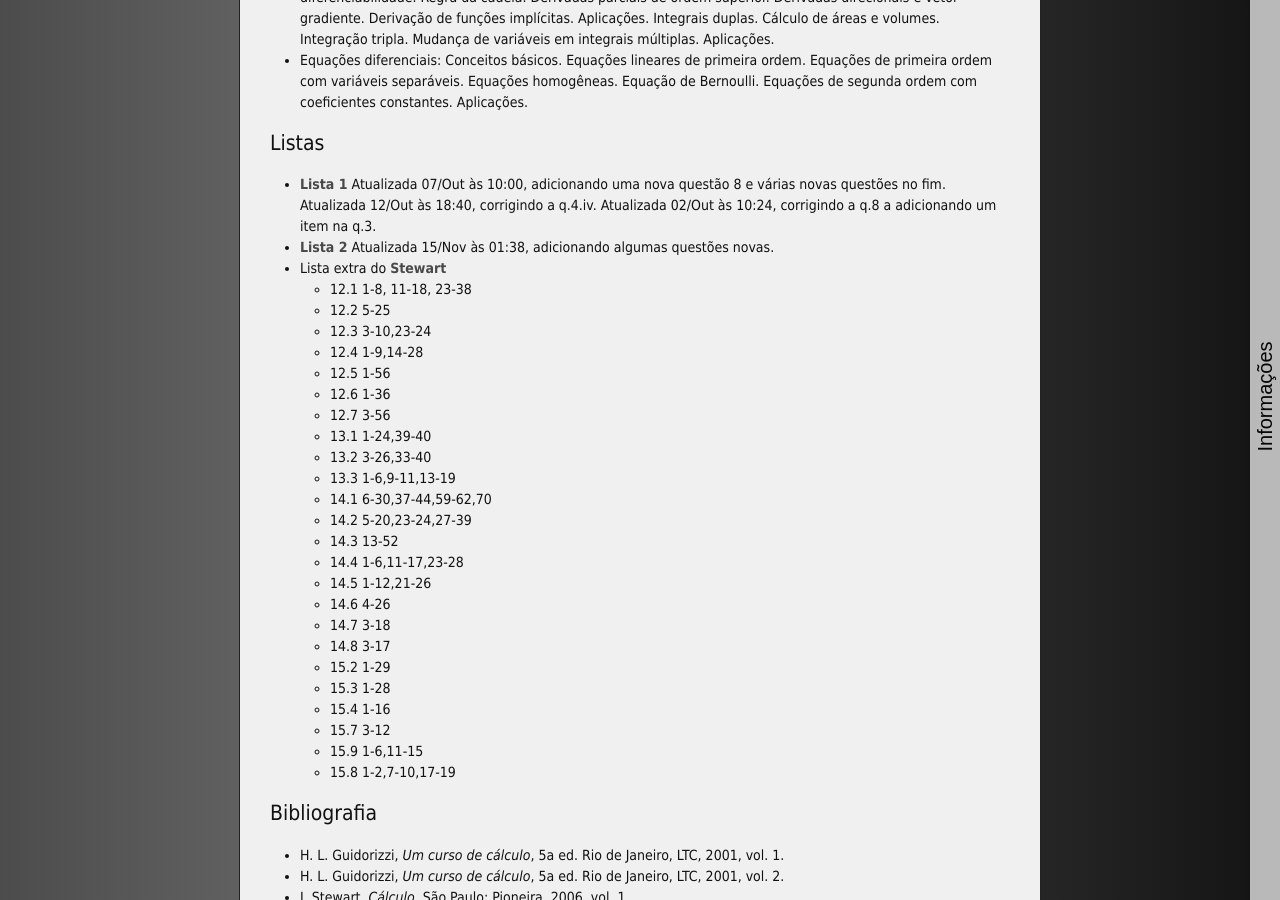
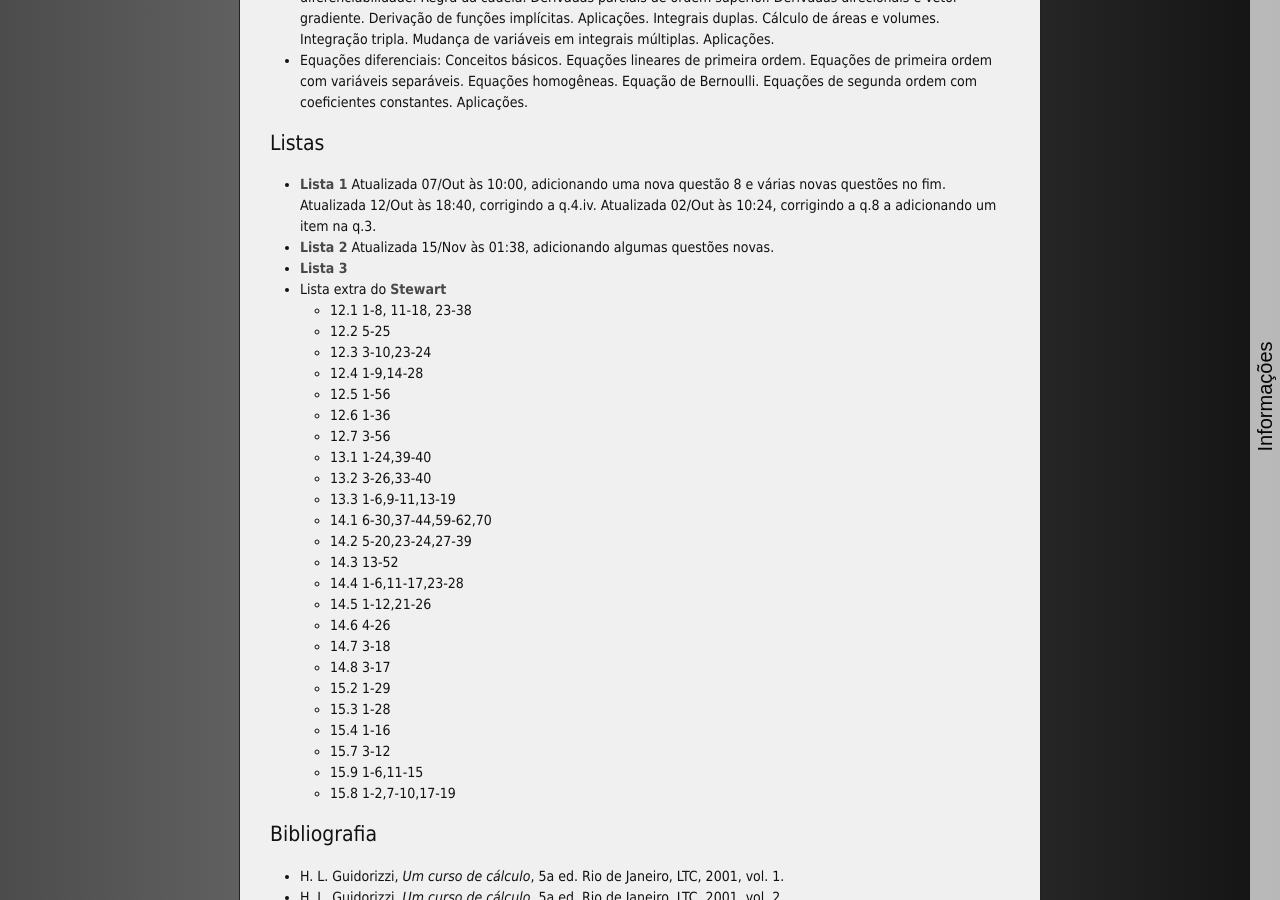
Before and after one commit to abelsiqueira/abelsiqueira.github.io-old, a Jekyll site: the page built from _posts/br/2015-08-02-cm202-calculo-diferencial-e-integral-II-2015-s2.markdown, in a window 1280 px wide and 900 px high, scrolled down 889 px. Built offline with Jekyll 4.4.1, drawn with Linux system fonts in a browser that asks for light colours; nearby versions of some CDN libraries.

Commit message:
Adiciona lista 3

```diff
--- a/_posts/br/2015-08-02-cm202-calculo-diferencial-e-integral-II-2015-s2.markdown
+++ b/_posts/br/2015-08-02-cm202-calculo-diferencial-e-integral-II-2015-s2.markdown
@@ -56,6 +56,7 @@ tag:        2015s2
     Atualizada 02/Out às 10:24, corrigindo a q.8 a adicionando um item na q.3.
   - [Lista 2]({{ site.baseurl }}/disciplinas/cm202/lista2.pdf)
     Atualizada 15/Nov às 01:38, adicionando algumas questões novas.
+  - [Lista 3]({{ site.baseurl }}/disciplinas/cm202/lista3.pdf)
   - Lista extra do [Stewart](http://www.clicmates.com.br/arquivosparadonwloads/Calculo%20Vol%202%20%285%20ed%29%20-%20James%20Stewart%20%28em%20portugues%29.pdf)
     - 12.1 1-8, 11-18, 23-38
     - 12.2 5-25
```
Also changed, not shown: 1 other file.
